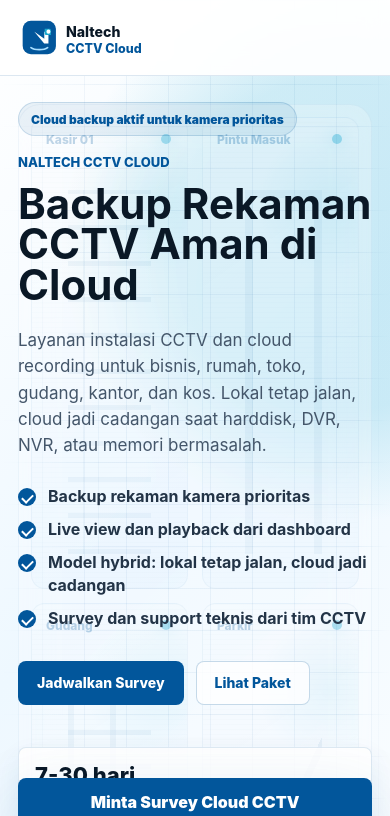
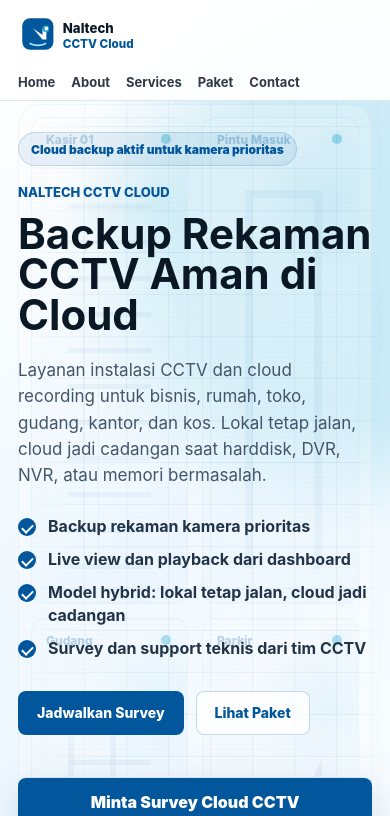
Before and after one commit to zainalsalamun/naltech-cctv-cloud, a Next.js app: page / in a window 390 px wide. Shown: the top 816 px of the page. Built offline with nearby package versions, Linux system fonts and the light colour scheme.

Commit message:
refactor: adjust scroll padding and margins for improved layout responsiveness

```diff
--- a/app/globals.css
+++ b/app/globals.css
@@ -24,7 +24,7 @@
 
 html {
   scroll-behavior: smooth;
-  scroll-padding-top: 42px;
+  scroll-padding-top: 24px;
 }
 
 body {
@@ -527,7 +527,7 @@ h3 {
 #alur,
 #faq,
 #kontak {
-  scroll-margin-top: 42px;
+  scroll-margin-top: 24px;
 }
 
 .about-list {
@@ -1139,7 +1139,18 @@ h3 {
 
 @media (max-width: 980px) {
   .nav-links {
-    display: none;
+    order: 3;
+    width: 100%;
+    display: flex;
+    justify-content: center;
+    gap: 18px;
+    padding-top: 8px;
+    overflow-x: auto;
+    white-space: nowrap;
+  }
+
+  .site-header {
+    flex-wrap: wrap;
   }
 
   .camera-wall {
@@ -1181,7 +1192,7 @@ h3 {
 
 @media (max-width: 640px) {
   html {
-    scroll-padding-top: 26px;
+    scroll-padding-top: 18px;
   }
 
   .topbar {
@@ -1190,7 +1201,8 @@ h3 {
 
   .site-header {
     top: 0;
-    padding: 14px 16px;
+    gap: 10px;
+    padding: 12px 16px 10px;
   }
 
   #home,
@@ -1199,14 +1211,27 @@ h3 {
   #paket,
   #estimasi,
   #alur,
-  #faq,
+#faq,
   #kontak {
-    scroll-margin-top: 26px;
+    scroll-margin-top: 18px;
   }
 
   .brand {
-    width: 158px;
-    min-width: 158px;
+    width: 148px;
+    min-width: 148px;
+  }
+
+  .nav-links {
+    justify-content: flex-start;
+    gap: 16px;
+    width: calc(100vw - 32px);
+    padding: 8px 2px 0;
+    font-size: 13px;
+    scrollbar-width: none;
+  }
+
+  .nav-links::-webkit-scrollbar {
+    display: none;
   }
 
   .header-cta {
@@ -1224,7 +1249,7 @@ h3 {
 
   .hero {
     min-height: 92vh;
-    padding: 102px 18px 118px;
+    padding: 132px 18px 118px;
   }
 
   .hero-copy {
```
